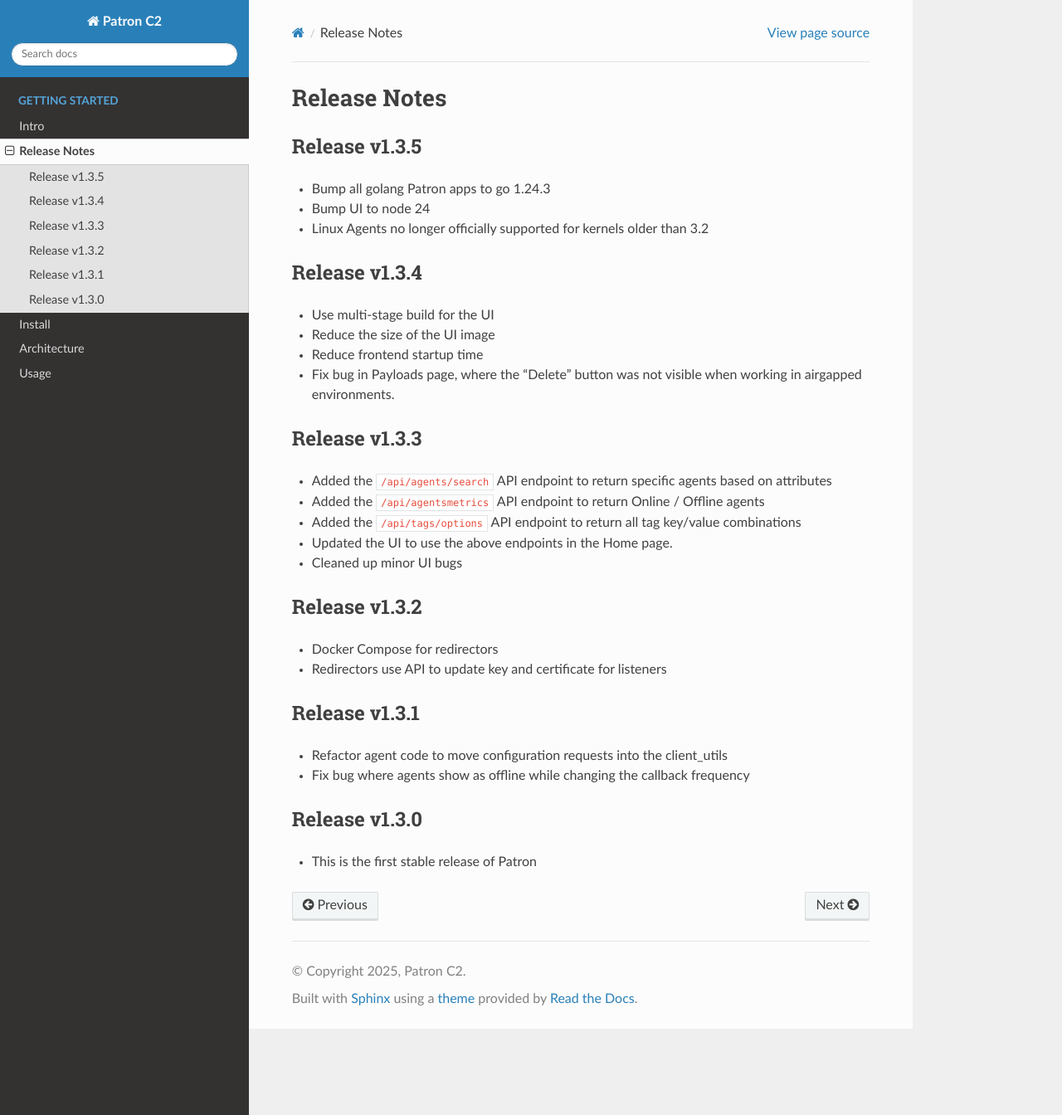
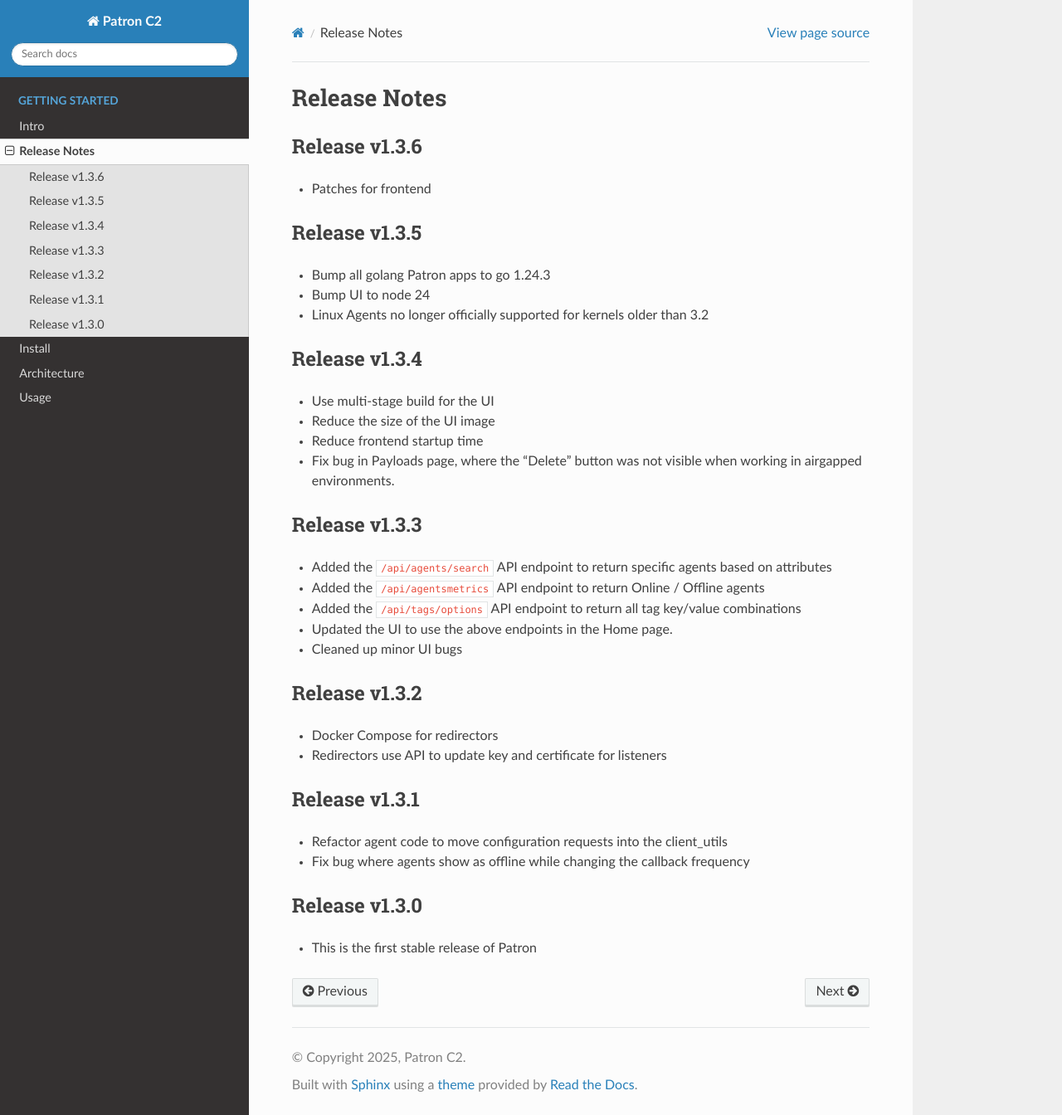
Before and after one commit to PatronC2/Documentation, a Sphinx documentation site: the page built from docs/release_notes.md, in a window 1280 px wide and 1344 px high. Shown: the whole window at 83% size. Built offline with Sphinx 7.4.7 and the Read the Docs theme 3.1.0, drawn with Linux system fonts in a browser that asks for light colours.

Commit message:
Add documentation for v1.3.6

```diff
--- a/docs/release_notes.md
+++ b/docs/release_notes.md
@@ -1,4 +1,7 @@
 # Release Notes
+
+## Release v1.3.6
+* Patches for frontend
 
 ## Release v1.3.5
 * Bump all golang Patron apps to go 1.24.3
```
